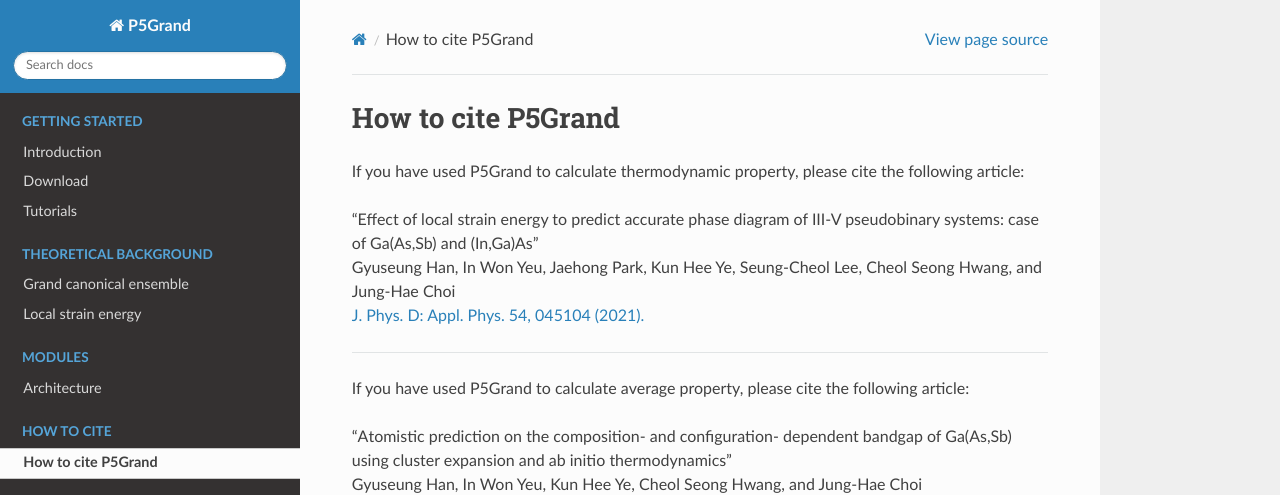
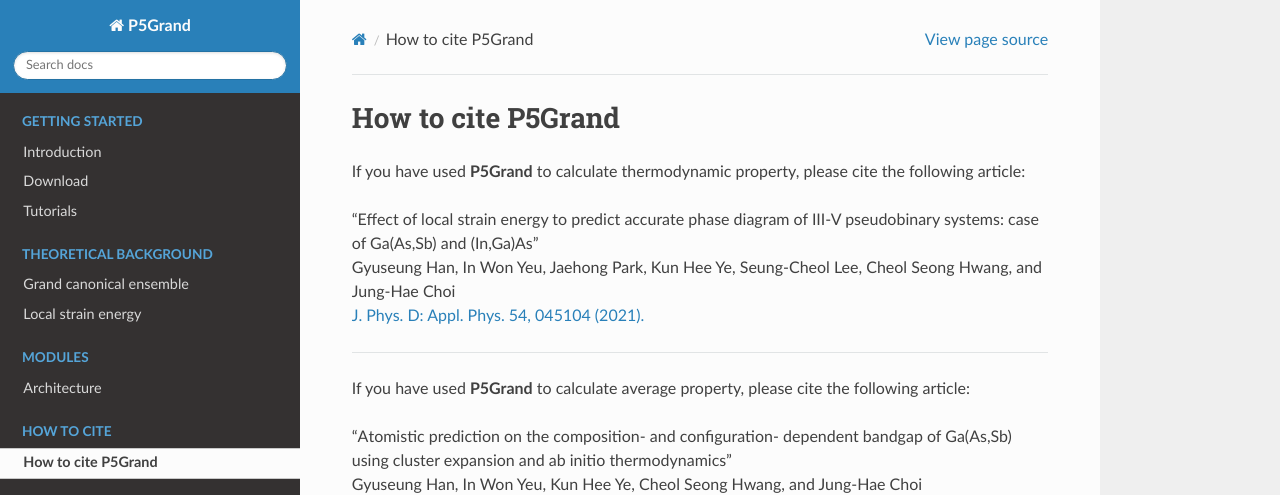
Before and after one commit to Han-Gyuseung/5PG, a Sphinx documentation site: the page built from docs/source/cite.rst, in a window 1280 px wide. Shown: the top 495 px of the page. Built offline with Sphinx 7.4.7 and the Read the Docs theme 2.0.0, drawn with Linux system fonts in a browser that asks for light colours.

```diff
--- a/docs/source/cite.rst
+++ b/docs/source/cite.rst
@@ -1,7 +1,7 @@
 How to cite P5Grand
 =========================
 
-If you have used P5Grand to calculate thermodynamic property, please cite the following article:
+If you have used **P5Grand** to calculate thermodynamic property, please cite the following article:
 
 | "Effect of local strain energy to predict accurate phase diagram of III-V pseudobinary systems: case of Ga(As,Sb) and (In,Ga)As"
 | Gyuseung Han, In Won Yeu, Jaehong Park, Kun Hee Ye, Seung-Cheol Lee, Cheol Seong Hwang, and Jung-Hae Choi
@@ -10,7 +10,7 @@ If you have used P5Grand to calculate thermodynamic property, please cite the fo
 
 ------------------------
 
-If you have used P5Grand to calculate average property, please cite the following article:
+If you have used **P5Grand** to calculate average property, please cite the following article:
 
 | "Atomistic prediction on the composition- and configuration- dependent bandgap of Ga(As,Sb) using cluster expansion and ab initio thermodynamics"
 | Gyuseung Han, In Won Yeu, Kun Hee Ye, Cheol Seong Hwang, and Jung-Hae Choi
```
